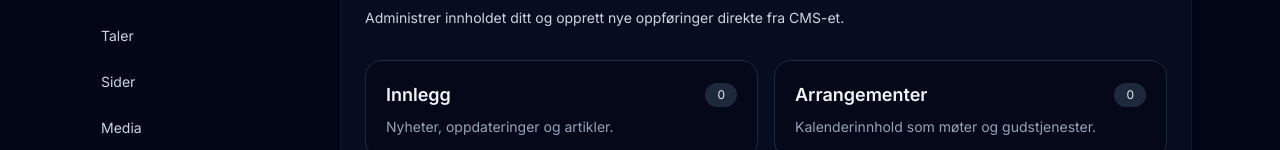
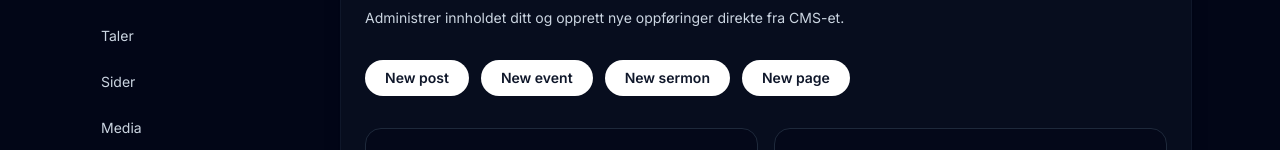
Before and after one commit to basstian-ai/CMS, a Next.js app: page /admin in a window 1280 px wide. Shown: the part 258-408 px from the top of the page. Built offline with nearby package versions, Linux system fonts and the light colour scheme; no server answers; the database is empty.

Commit message:
Add admin CTA buttons

```diff
--- a/app/admin/page.tsx
+++ b/app/admin/page.tsx
@@ -74,6 +74,33 @@ export default async function AdminPage() {
         </p>
       </header>
 
+      <div className="flex flex-wrap gap-3">
+        <Link
+          href="/admin/posts/new"
+          className="rounded-full bg-white px-5 py-2 text-sm font-semibold text-slate-900"
+        >
+          New post
+        </Link>
+        <Link
+          href="/admin/events/new"
+          className="rounded-full bg-white px-5 py-2 text-sm font-semibold text-slate-900"
+        >
+          New event
+        </Link>
+        <Link
+          href="/admin/sermons/new"
+          className="rounded-full bg-white px-5 py-2 text-sm font-semibold text-slate-900"
+        >
+          New sermon
+        </Link>
+        <Link
+          href="/admin/pages/new"
+          className="rounded-full bg-white px-5 py-2 text-sm font-semibold text-slate-900"
+        >
+          New page
+        </Link>
+      </div>
+
       <div className="grid gap-4 md:grid-cols-2">
         {cards.map((card) => (
           <Link
```
